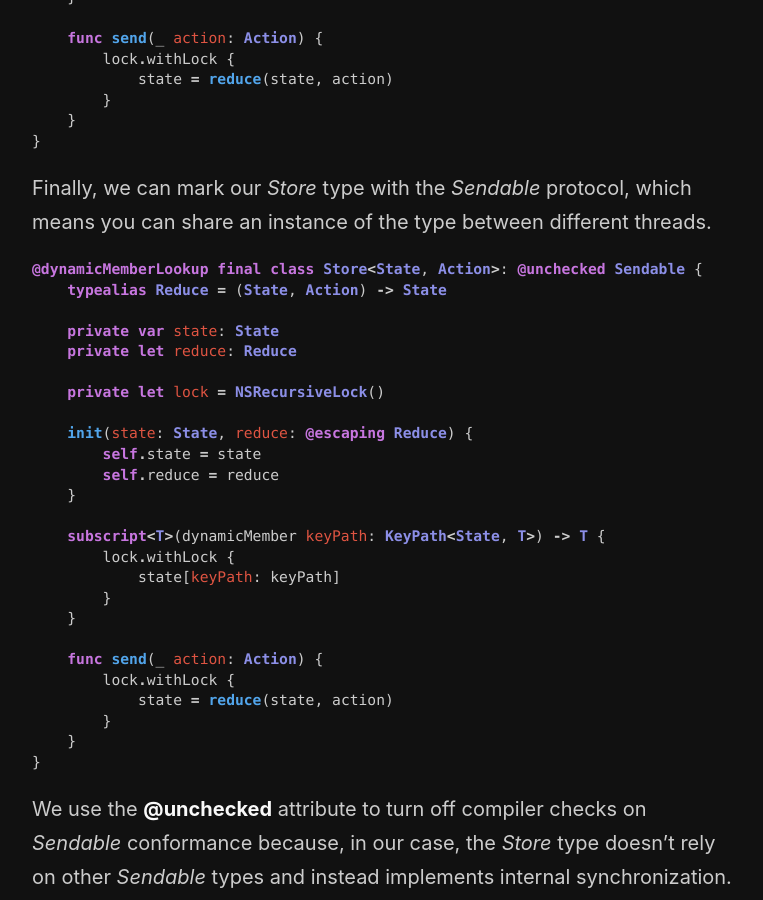
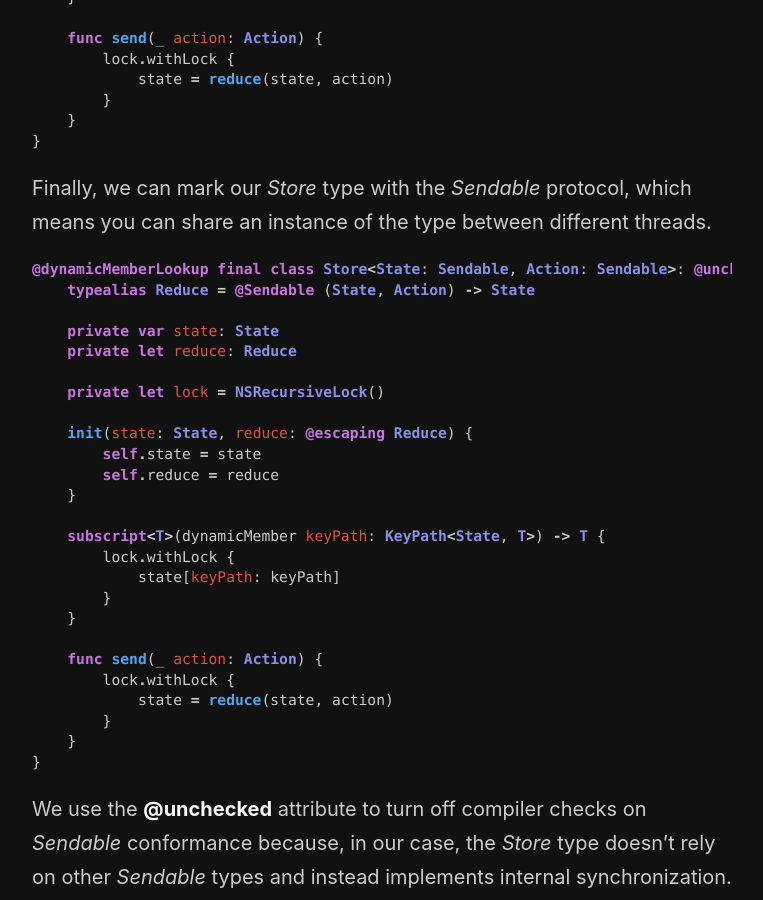
Before and after one commit to mecid/mecid.github.io, a Jekyll site: the page built from _posts/2023-09-05-thread-safety-in-swift-with-locks.md, in a window 1280 px wide and 900 px high, scrolled down 3008 px. Shown: the whole window, without its empty margins (258-1021 px from the left). Built offline with Jekyll 4.4.1, drawn with Linux system fonts in a browser that asks for light colours.

Commit message:
sendable conformance improved in the locks post

````diff
--- a/_posts/2023-09-05-thread-safety-in-swift-with-locks.md
+++ b/_posts/2023-09-05-thread-safety-in-swift-with-locks.md
@@ -120,8 +120,8 @@ As you can see in the example above, we wrap our *state* property with an instan
 Finally, we can mark our *Store* type with the *Sendable* protocol, which means you can share an instance of the type between different threads.
 
 ```swift
-@dynamicMemberLookup final class Store<State, Action>: @unchecked Sendable {
-    typealias Reduce = (State, Action) -> State
+@dynamicMemberLookup final class Store<State: Sendable, Action: Sendable>: @unchecked Sendable {
+    typealias Reduce = @Sendable (State, Action) -> State
 
     private var state: State
     private let reduce: Reduce
````
